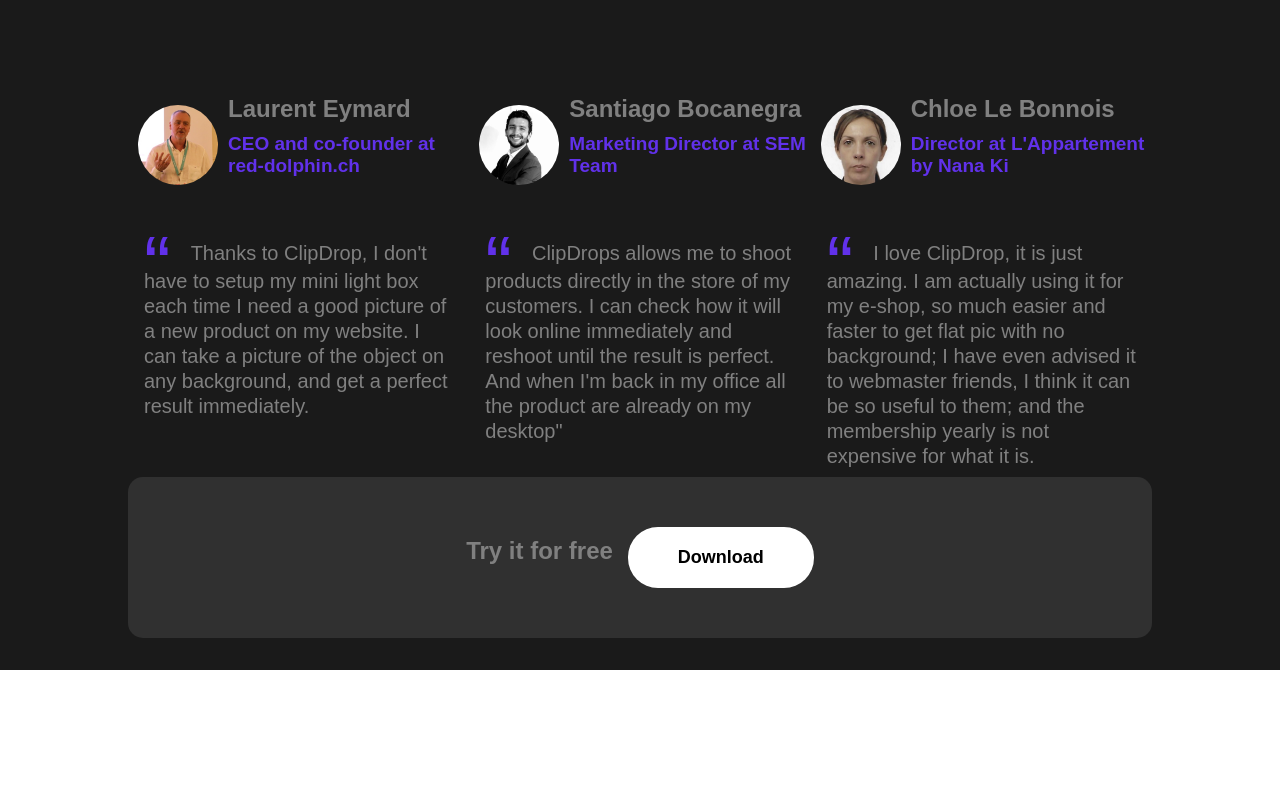
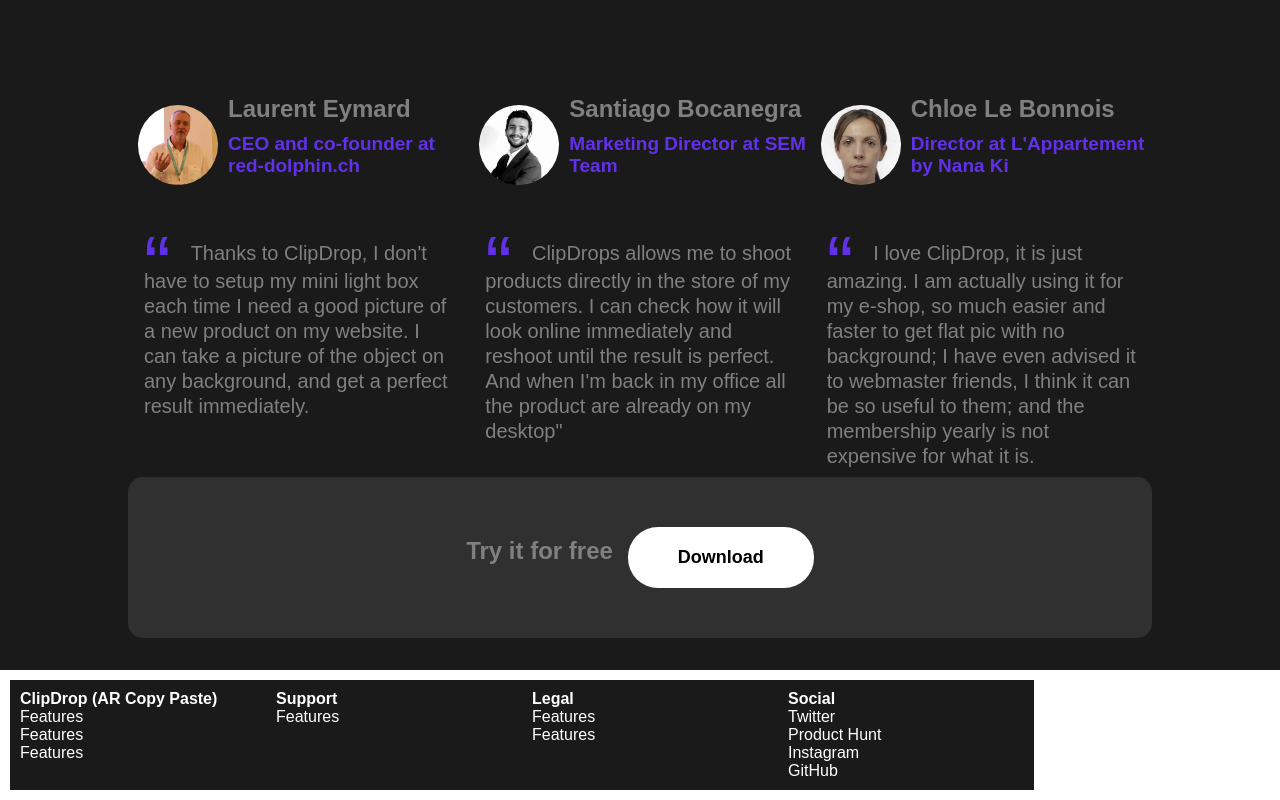
Before and after one commit to flo951/react-landing-page-clone, a React (Create React App) app: page / in a window 1280 px wide. Shown: the part 2653-3453 px from the top of the page. Before the commit the page ends 3323 px from the top, so only its background shows below. Built offline with nearby package versions, Linux system fonts and the light colour scheme.

Commit message:
Add Footer component

```diff
--- a/src/App.js
+++ b/src/App.js
@@ -9,6 +9,7 @@
 import QuickDemo from './QuickDemo';
 import MainSection from './MainSection';
 import CommentCards from './CommentCards';
+import Footer from './Footer';
 
 const mainDivStyles = css`
   display: flex;
@@ -95,6 +96,7 @@
           <button css={buttonDownStyles}>Download</button>
         </section>
       </div>
+      <Footer />
     </>
   );
 }
--- /dev/null
+++ b/src/Footer.js
@@ -0,0 +1,75 @@
+/** @jsxImportSource @emotion/react */
+import { css } from '@emotion/react';
+
+const footerStyles = css`
+  color: gray;
+  margin: 10px;
+  display: flex;
+  justify-content: space-between;
+  background-color: #1a1a1a;
+  width: 80vw;
+`;
+const sectStyles = css`
+  margin: 10px;
+  display: flex;
+  flex-direction: column;
+  background-color: #1a1a1a;
+  width: 80vw;
+`;
+const anchorStyles = css`
+  text-decoration: none;
+  list-style: none;
+  :hover {
+    color: #9a66e2;
+    transition: all 0.3s ease-out;
+  }
+`;
+
+export default function Footer() {
+  return (
+    <footer css={footerStyles}>
+      <div css={sectStyles}>
+        <h4>ClipDrop (AR Copy Paste)</h4>
+        <a css={anchorStyles} href="./">
+          Features
+        </a>
+        <a css={anchorStyles} href="./">
+          Features
+        </a>
+        <a css={anchorStyles} href="./">
+          Features
+        </a>
+      </div>
+      <div css={sectStyles}>
+        <h4>Support</h4>
+        <a css={anchorStyles} href="./">
+          Features
+        </a>
+      </div>
+      <div css={sectStyles}>
+        <h4>Legal</h4>
+        <a css={anchorStyles} href="./">
+          Features
+        </a>
+        <a css={anchorStyles} href="./">
+          Features
+        </a>
+      </div>
+      <div css={sectStyles}>
+        <h4>Social</h4>
+        <a css={anchorStyles} href="./">
+          Twitter
+        </a>
+        <a css={anchorStyles} href="./">
+          Product Hunt
+        </a>
+        <a css={anchorStyles} href="./">
+          Instagram
+        </a>
+        <a css={anchorStyles} href="./">
+          GitHub
+        </a>
+      </div>
+    </footer>
+  );
+}
```
